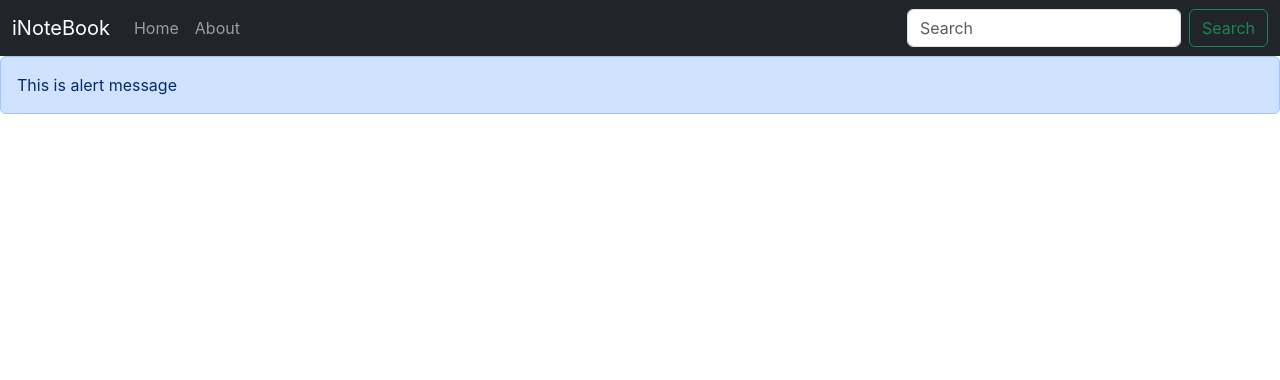
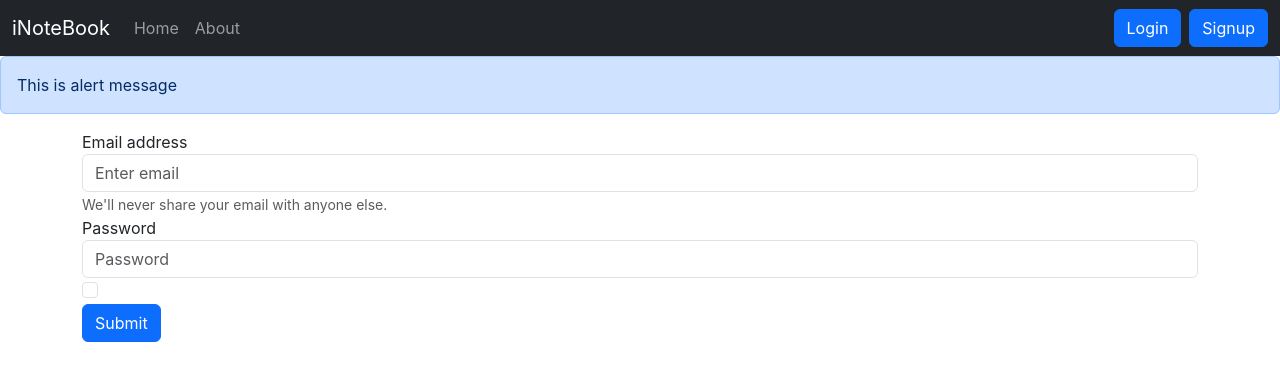
Before and after one commit to Himanshu5204/inotebook, a React (Create React App) app: page /login in a window 1280 px wide. Shown: the top 380 px of the page. Built offline with nearby package versions, Linux system fonts and the light colour scheme; the HTML template or start-up script is replaced by a standard one.

Commit message:
login functionality done

```diff
--- a/src/App.js
+++ b/src/App.js
@@ -5,6 +5,8 @@ import Home from "./components/Home";
 import About from "./components/About";
 import NoteState from "./context/notes/NoteState";
 import Alert from "./components/Alert";
+import Login from "./components/Login";
+import Signup from "./components/Signup";
 
 function App() {
   return (
@@ -18,6 +20,8 @@ function App() {
             <Routes>
               <Route path="/" element={<Home />} />
               <Route exact path="/about" element={<About />} />
+              <Route exact path="/login" element={<Login />} />
+              <Route exact path="/signup" element={<Signup />} />
             </Routes>
           </div>
         </Router>
--- /dev/null
+++ b/src/components/Login.js
@@ -0,0 +1,57 @@
+import React from 'react';
+import { useNavigate  } from 'react-router-dom';
+
+const Login = () => {
+    let navigate = useNavigate ();
+  const handleSubmit = async (e) => {
+    e.preventDefault();
+    console.log(e);
+    const response = await fetch('http://localhost:5000/api/auth/login', {
+      method: 'POST',
+      headers: {
+        'Content-Type': 'application/json'
+      },
+      body: JSON.stringify({ email: e.target.email.value, password: e.target.password.value })
+    });
+    const json = await response.json();
+    console.log(json);
+    if (json.success) {
+      //save the auth token and redirect
+      localStorage.setItem('token', json.authtoken);
+      navigate('/');
+    }
+    else{
+      alert('Invalid Credentials');
+    }
+  };
+  return (
+    <form  onSubmit={handleSubmit}>
+      <div className='form-group'>
+        <label htmlFor='email'>Email address</label>
+        <input
+          type='email'
+          className='form-control'
+          id='email'
+          name='email'
+          aria-describedby='emailHelp'
+          placeholder='Enter email'
+        />
+        <small id='emailHelp' className='form-text text-muted'>
+          We'll never share your email with anyone else.
+        </small>
+      </div>
+      <div className='form-group'>
+        <label htmlFor='password'>Password</label>
+        <input type='password' className='form-control' id='password' name='password' placeholder='Password' />
+      </div>
+      <div className='form-check'>
+        <input type='checkbox' className='form-check-input' id='exampleCheck1' />
+      </div>
+      <button type='submit' className='btn btn-primary'>
+        Submit
+      </button>
+    </form>
+  );
+};
+
+export default Login;
--- a/src/components/Navbar.js
+++ b/src/components/Navbar.js
@@ -37,15 +37,12 @@ const Navbar = () => {
             </li>
           </ul>
           <form className="d-flex">
-            <input
-              className="form-control me-2"
-              type="search"
-              placeholder="Search"
-              aria-label="Search"
-            />
-            <button className="btn btn-outline-success" type="submit">
-              Search
-            </button>
+            <Link className="btn btn-primary mx-2" to="/login" role="button">
+              Login
+            </Link>
+            <Link className="btn btn-primary "  to="/signup" role="button">
+              Signup
+            </Link>
           </form>
         </div>
       </div>
--- /dev/null
+++ b/src/components/Signup.js
@@ -0,0 +1,11 @@
+import React from 'react' //rafce
+
+const Signup = () => {
+  return (
+    <div>
+      i am in signup
+    </div>
+  )
+}
+
+export default Signup
```
Also changed, not shown: 1 other file (tests, documents, lock files or other folders).
